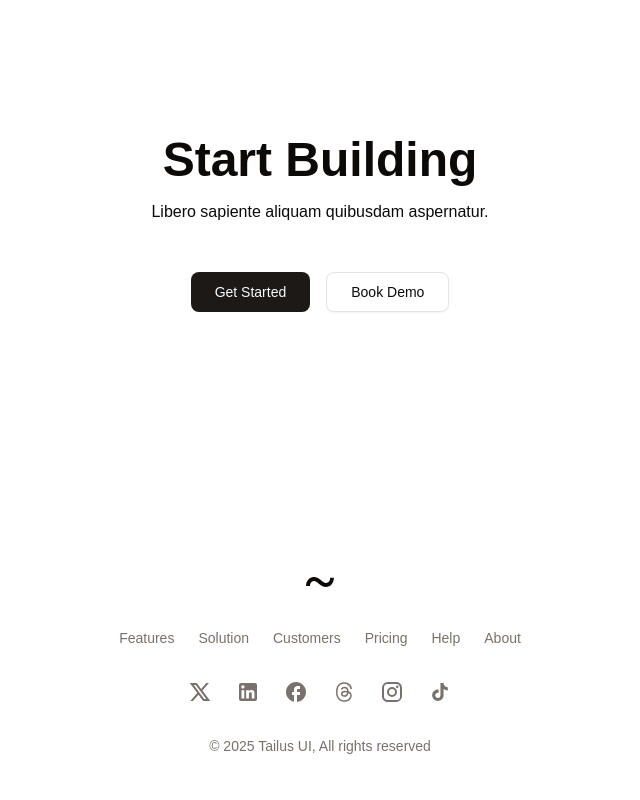
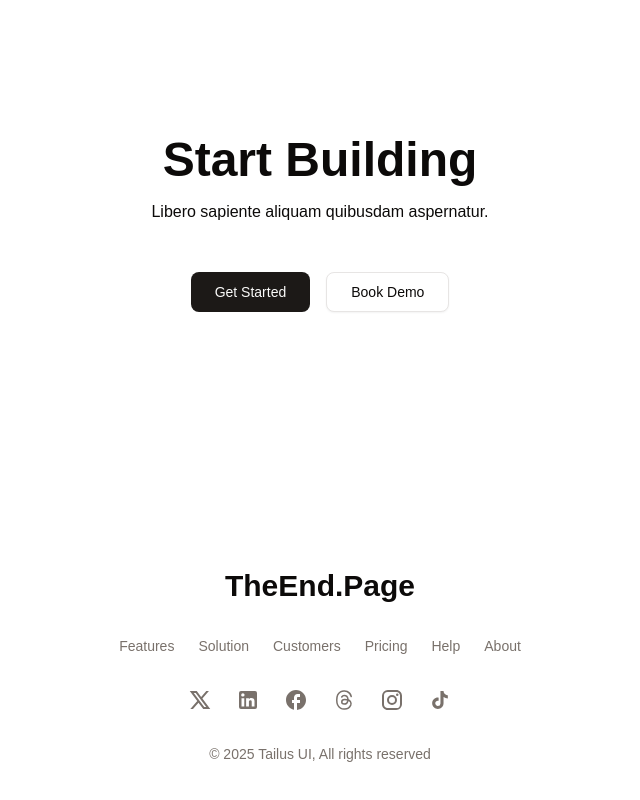
Before and after one commit to PsychoticHaha/WEBCUP-CODE-DJ, a Next.js app: page / in a window 1280 px wide. Shown: the part 2698-3498 px from the top of the page, without its empty margins (320-960 px from the left). Built offline with nearby package versions, Linux system fonts and the light colour scheme; no server answers.

Commit message:
Bug fixed : .env

```diff
--- a/components/footer.tsx
+++ b/components/footer.tsx
@@ -33,7 +33,7 @@ export default function FooterSection() {
     <footer className="py-16 md:py-32">
       <div className="mx-auto max-w-5xl px-6">
         <Link href="/" aria-label="go home" className="mx-auto block size-fit">
-          <Logo />
+          <h1 className="text-3xl font-bold">TheEnd.Page</h1>
         </Link>
 
         <div className="my-8 flex flex-wrap justify-center gap-6 text-sm">
```
